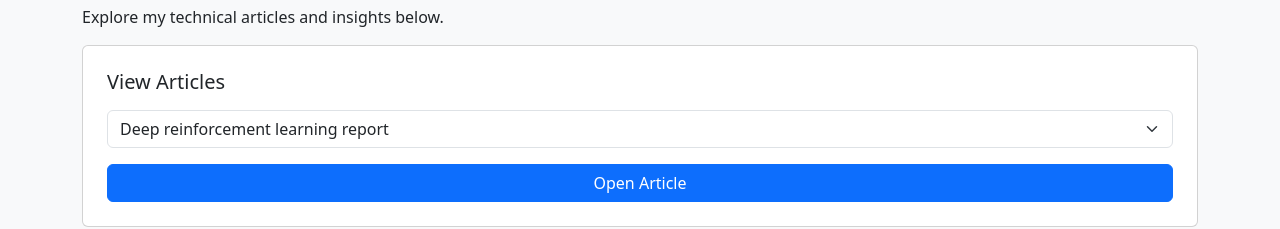
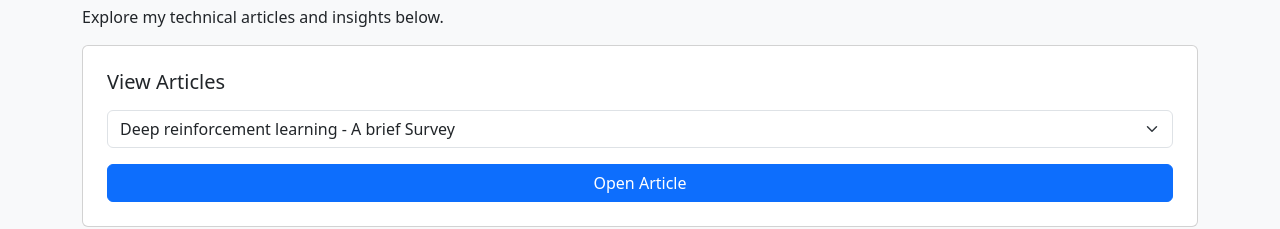
Before and after one commit to NehaSinguluri/Neha-Portfolio, a plain HTML site: page index.html in a window 1280 px wide. Shown: the part 2177-2406 px from the top of the page. Drawn offline with nearby package versions, Linux system fonts and the light colour scheme.

Commit message:
Update index.html

```diff
--- a/index.html
+++ b/index.html
@@ -149,7 +149,7 @@
       <div class="card p-4">
         <h5 class="mb-3">View Articles</h5>
         <select id="articleSelect" class="form-select mb-3">
-          <option value="assets/Deep.pdf">Deep reinforcement learning report</option>
+          <option value="assets/Deep.pdf">Deep reinforcement learning - A brief Survey</option>
           <option value="assets/Network.pdf">Intelligent Routing for Smart City WSNs Using Deep Q-Networks</option>
         </select>
         <button class="btn btn-primary" id="viewArticleBtn">Open Article</button>
```
